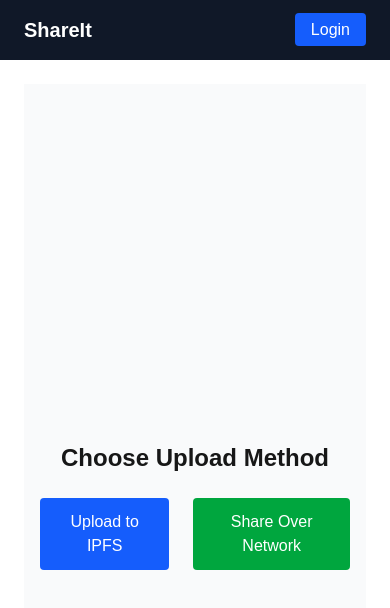
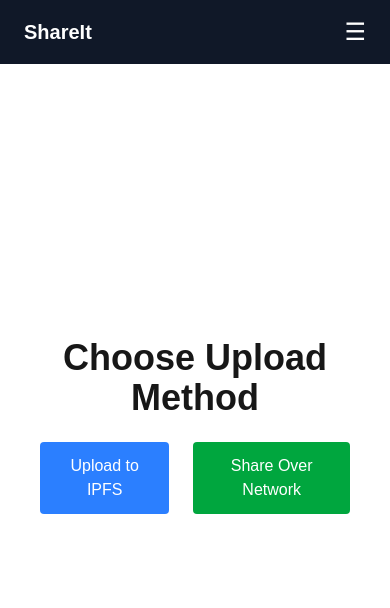
Before and after one commit to Rishi1314/ShareIt, a Next.js app in the folder client/: page /upload in a window 390 px wide. Shown: the top 608 px of the page. Built offline with nearby package versions, Linux system fonts and the light colour scheme.

Commit message:
feat(ui): add responsive navbar with animated ☰↔✕ toggle and mobile layout for IPFS upload form

```diff
--- a/client/components/Navbar.tsx
+++ b/client/components/Navbar.tsx
@@ -1,36 +1,86 @@
+'use client';
+
 import Link from 'next/link';
 import { useAuth } from '@/context/AuthContext';
+import { useState } from 'react';
 
 export default function Navbar() {
   const { user, logout, loading } = useAuth();
+  const [isOpen, setIsOpen] = useState(false);
 
-  if (loading) return null; // or <SkeletonNav />
+  if (loading) return null;
 
   return (
-    <nav className="flex justify-between items-center px-6 py-4 bg-gray-900 text-white">
-      <Link href="/">
-        <h1 className="text-xl font-bold">ShareIt</h1>
+    <nav className="bg-gray-900 text-white px-6 py-4">
+      <div className="flex justify-between items-center">
+        {/* Logo */}
+        <Link href="/" className="text-xl font-bold">
+          ShareIt
         </Link>
-      <div>
+
+        {/* Mobile toggle button with icon switch */}
+        <button
+          className="sm:hidden text-white text-2xl"
+          onClick={() => setIsOpen(!isOpen)}
+          aria-label="Toggle navigation menu"
+        >
+          {isOpen ? '✕' : '☰'}
+        </button>
+
+        {/* Desktop links */}
+        <div className="hidden sm:flex items-center gap-4">
           {user ? (
-          <div className="flex items-center gap-4">
-            <span>{user.email}</span>
+            <>
+              <span className="text-sm">{user.email}</span>
               <button
                 onClick={logout}
-              className="bg-red-500 px-4 py-2 rounded hover:bg-red-600"
+                className="bg-red-500 px-4 py-2 rounded hover:bg-red-600 text-sm"
               >
                 Logout
               </button>
-          </div>
+            </>
           ) : (
             <Link
               href="/"
-            className="bg-blue-600 px-4 py-2 rounded hover:bg-blue-700"
+              className="bg-blue-600 px-4 py-2 rounded hover:bg-blue-700 text-sm"
             >
               Login
             </Link>
           )}
         </div>
+      </div>
+
+      {/* Mobile menu with animation */}
+      <div
+        className={`sm:hidden overflow-hidden transition-all duration-300 ease-in-out ${
+          isOpen ? 'max-h-40 mt-4' : 'max-h-0'
+        }`}
+      >
+        <div className="space-y-2">
+          {user ? (
+            <>
+              <div className="text-sm">{user.email}</div>
+              <button
+                onClick={() => {
+                  logout();
+                  setIsOpen(false);
+                }}
+                className="block w-full bg-red-500 px-4 py-2 rounded hover:bg-red-600 text-left"
+              >
+                Logout
+              </button>
+            </>
+          ) : (
+            <Link
+              href="/"
+              onClick={() => setIsOpen(false)}
+              className="block w-full bg-blue-600 px-4 py-2 rounded hover:bg-blue-700 text-left"
+            >
+              Login
+            </Link>
+          )}
+        </div>
+      </div>
     </nav>
   );
 }
--- a/client/pages/upload/index.tsx
+++ b/client/pages/upload/index.tsx
@@ -4,20 +4,20 @@ export default function UploadSelector() {
   const router = useRouter();
 
   return (
-    <div className="min-h-screen flex flex-col items-center justify-center bg-gray-50 px-4 text-center">
-      <h1 className="text-2xl font-bold mb-6">Choose Upload Method</h1>
+    <div className="min-h-[80vh] flex flex-col items-center justify-center px-4 text-center">
+      <h1 className="text-4xl font-bold mb-6">Choose Upload Method</h1>
 
       <div className="flex gap-6">
         <button
           onClick={() => router.push('/upload/ipfs')}
-          className="px-6 py-3 bg-blue-600 text-white rounded hover:bg-blue-700 transition"
+          className="px-6 py-3 bg-blue-500 text-white cursor-pointer rounded hover:bg-blue-700 transition"
         >
           Upload to IPFS
         </button>
 
         <button
           onClick={() => router.push('/upload/network')}
-          className="px-6 py-3 bg-green-600 text-white rounded hover:bg-green-700 transition"
+          className="px-6 py-3 bg-green-600 text-white cursor-pointer rounded hover:bg-green-700 transition"
         >
           Share Over Network
         </button>
--- a/client/pages/upload/ipfs.tsx
+++ b/client/pages/upload/ipfs.tsx
@@ -3,8 +3,8 @@ import { withAuth } from '@/hoc/withAuth';
 import { useAuth } from '@/context/AuthContext';
 
 function UploadToIPFS() {
-  const user = useAuth();
-    console.log('Upload user:', user);
+  const { user } = useAuth();
+  console.log('Upload user:', user);
 
   const [formData, setFormData] = useState({
     alias: '',
@@ -28,10 +28,10 @@ function UploadToIPFS() {
   };
 
   return (
-    <div className="min-h-screen bg-gray-100 flex items-center justify-center p-6">
+    <div className="min-h-[80vh] flex items-center justify-center px-4 py-8">
       <form
         onSubmit={handleSubmit}
-        className="w-full max-w-md bg-white shadow-lg rounded-lg p-6 space-y-6"
+        className="w-full max-w-md sm:max-w-lg md:max-w-xl space-y-6 p-6 rounded-lg shadow-lg bg-gray-700"
       >
         <h2 className="text-2xl font-bold text-center">Upload File to IPFS</h2>
 
@@ -57,7 +57,7 @@ function UploadToIPFS() {
             name="file"
             required
             onChange={handleChange}
-            className="w-full border border-gray-300 rounded px-3 py-2 bg-white"
+            className="w-full border border-gray-300 rounded px-3 py-2 cursor-pointer"
           />
         </div>
 
```
Lines whose indentation alone changed are shown as unchanged.
